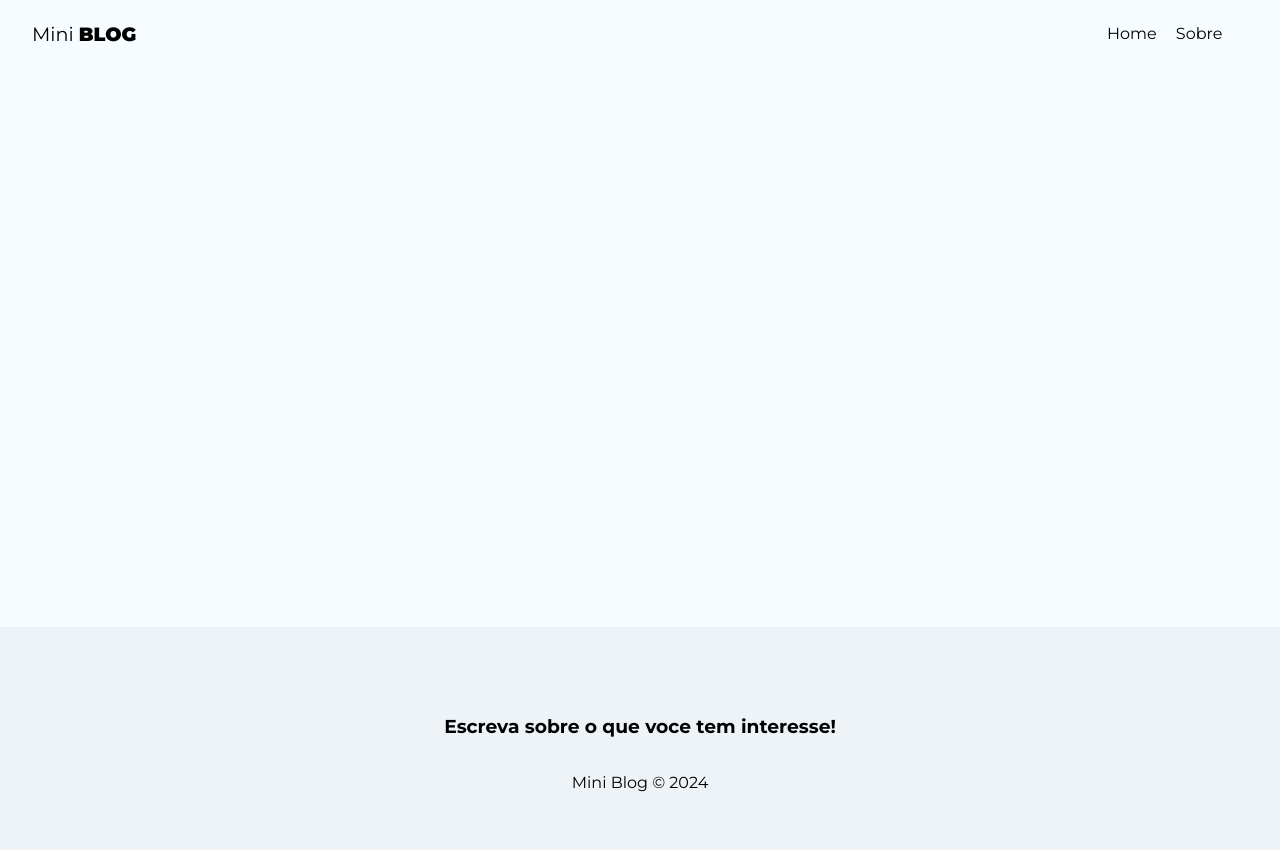
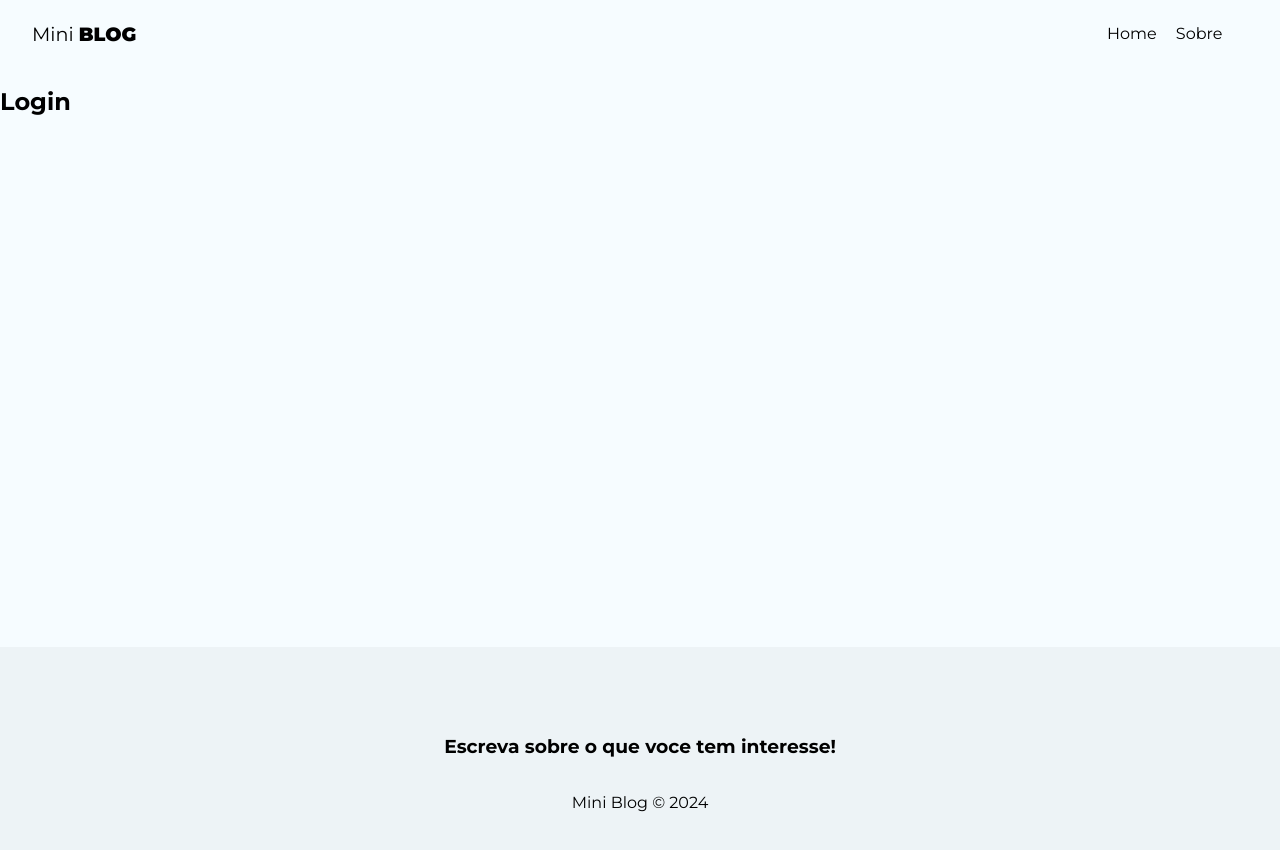
Before and after one commit to gustavobanares/Miniblog, a React (Vite) app in the folder 10_MINIBLOG/miniblog/: page /login in a window 1280 px wide. Shown: the top 850 px of the page. Built offline with nearby package versions, Linux system fonts and the light colour scheme.

Commit message:
Create component login

```diff
--- a/10_MINIBLOG/miniblog/src/App.jsx
+++ b/10_MINIBLOG/miniblog/src/App.jsx
@@ -8,6 +8,8 @@ import Home from './pages/Home/Home'
 import About from './pages/About/About'
 import Navbar from './components/Navbar'
 import Footer from './components/Footer'
+import Login from './pages/Login/Login'
+import Register from './pages/Register/Register'
 
 function App() {
 
@@ -20,6 +22,8 @@ function App() {
           <Routes>
             <Route path='/' element={<Home />} />
             <Route path='/about' element={<About />} />
+            <Route path='/login' element={<Login />} />
+            <Route path='/register' element={<Register />} />
           </Routes>
         </div>
         <Footer />
--- /dev/null
+++ b/10_MINIBLOG/miniblog/src/pages/Login/Login.jsx
@@ -0,0 +1,11 @@
+import styles from './Login.module.css'
+
+const Login = () => {
+  return (
+    <div>
+        <h2>Login</h2>
+    </div>
+  )
+}
+
+export default Login
```
Also changed, not shown: 10_MINIBLOG/miniblog/src/pages/Login/Login.module.css (added).
